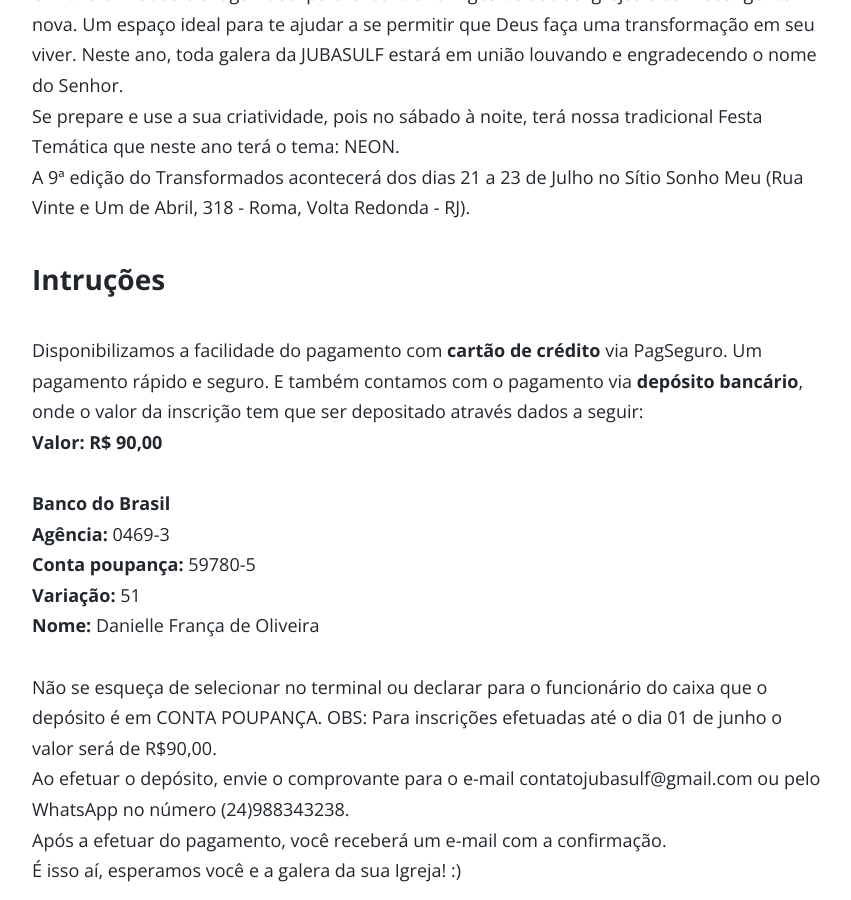
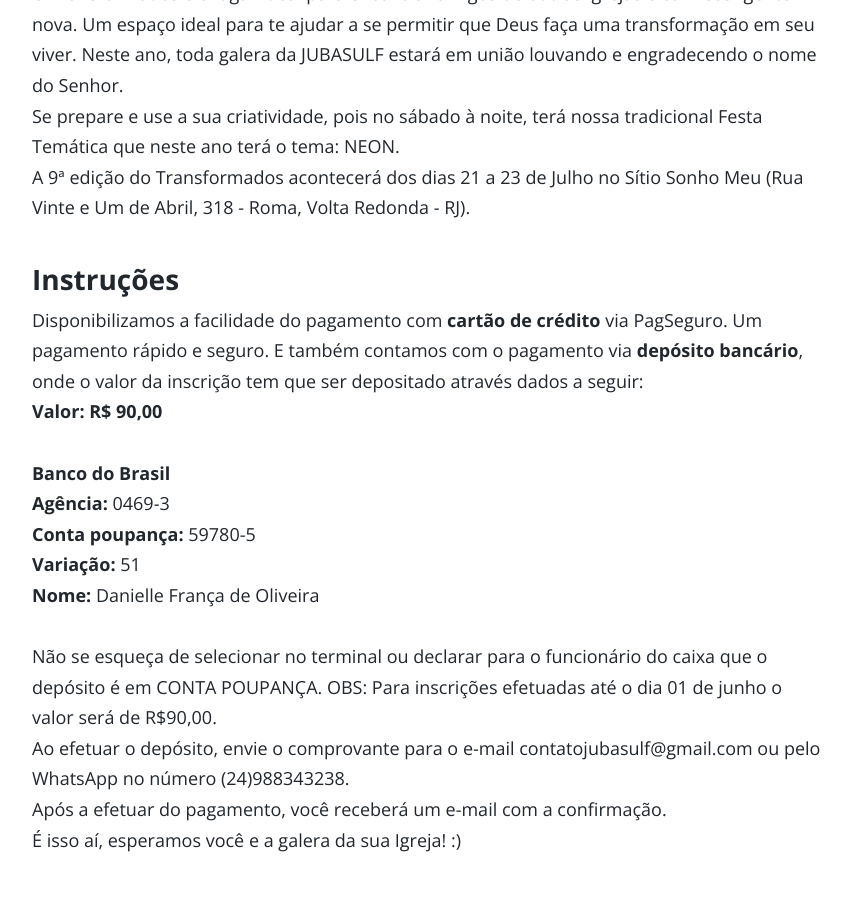
Before and after one commit to jorgeants/jubasulf, a Jekyll site: the page built from _posts/2017-04-03-transformados8.md, in a window 1280 px wide and 900 px high, scrolled down 818 px. Shown: the whole window, without its empty margins (213-1064 px from the left). Built offline with Jekyll 4.4.1, drawn with Linux system fonts in a browser that asks for light colours; comment, search, counter and statistics services are not loaded.

Commit message:
Update 2017-04-03-transformados8.md

```diff
--- a/_posts/2017-04-03-transformados8.md
+++ b/_posts/2017-04-03-transformados8.md
@@ -14,8 +14,7 @@ Se prepare e use a sua criatividade, pois no sábado à noite, terá nossa tradi
 <br>
 A 9ª edição do Transformados acontecerá dos dias 21 a 23 de Julho no Sítio Sonho Meu (Rua Vinte e Um de Abril, 318 - Roma, Volta Redonda - RJ).
 <br>
-## Intruções
-<br>
+## Instruções
 Disponibilizamos a facilidade do pagamento com <b>cartão de crédito</b> via PagSeguro. Um pagamento rápido e seguro. E também contamos com o pagamento via <b>depósito bancário</b>, onde o valor da inscrição tem que ser depositado através dados a seguir:
 <br>
 <b>Valor: R$ 90,00</b><br>
```
